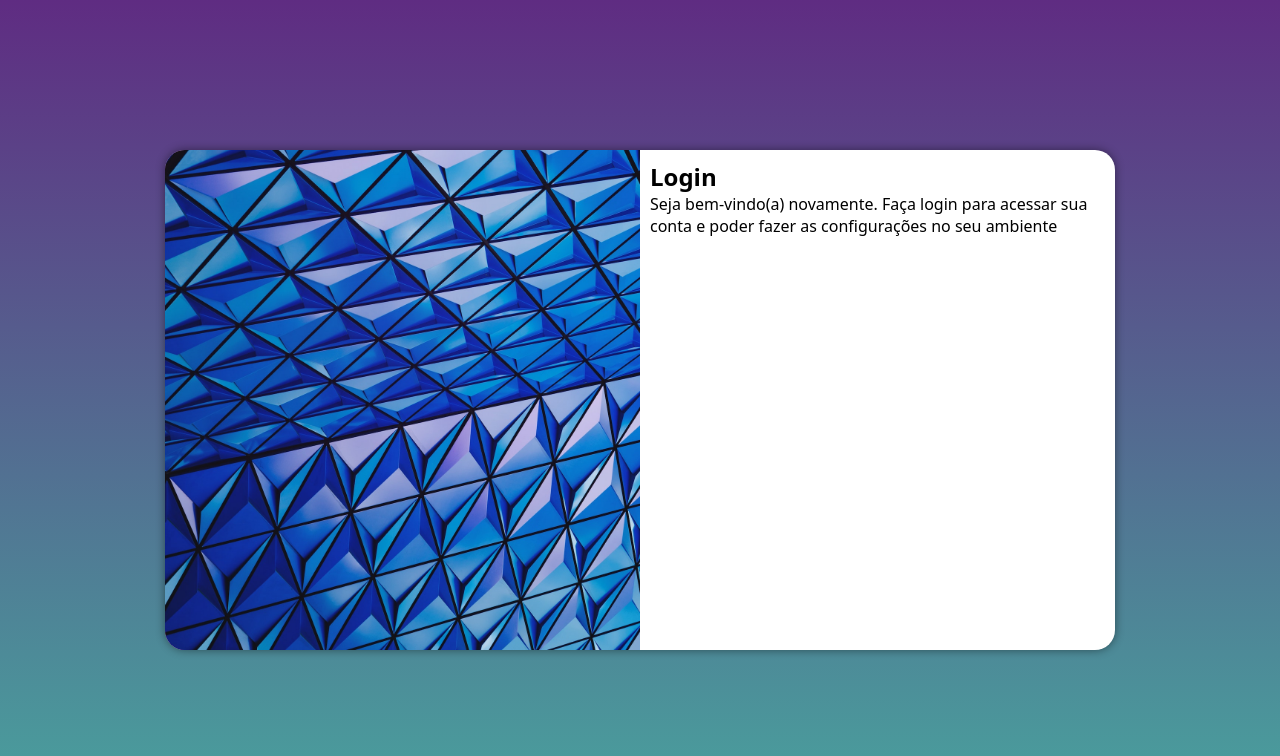
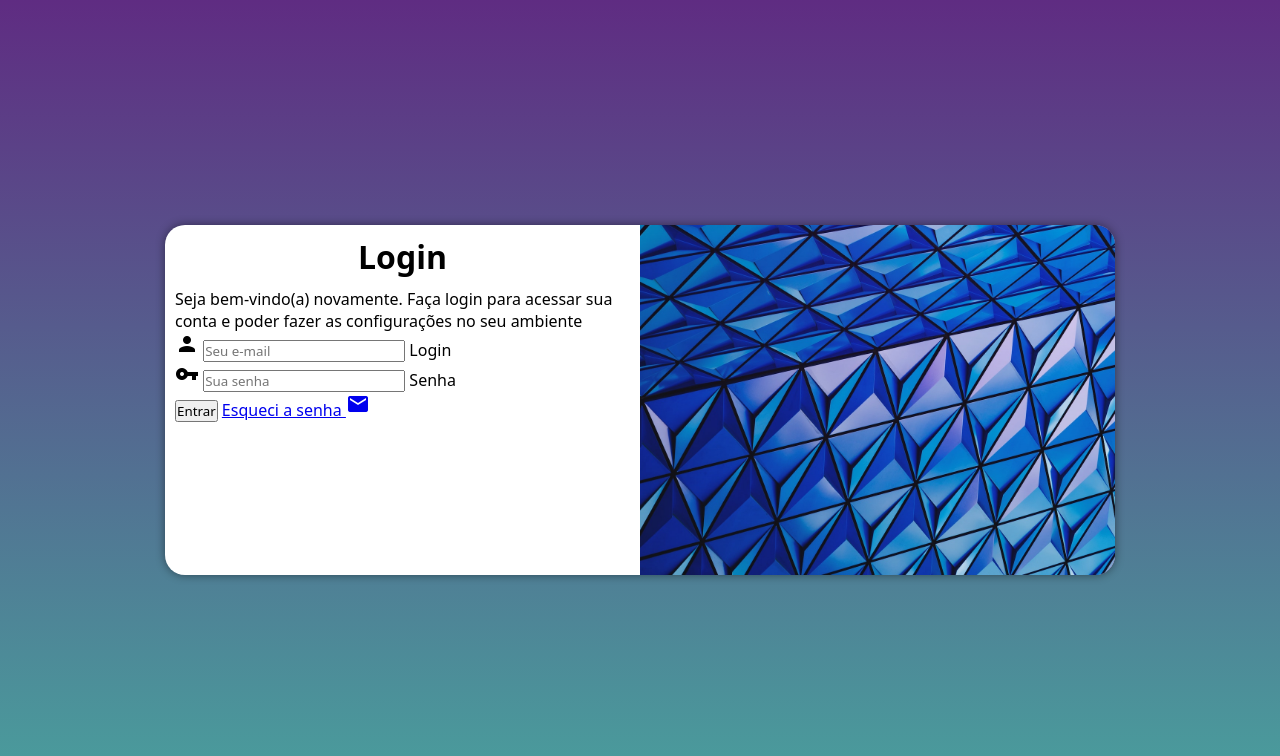
Before and after one commit to erikdody/projeto-login, a plain HTML site: page index.html in a window 1280 px wide. Drawn offline with Linux system fonts and the light colour scheme.

Commit message:
adicionei o formulario

```diff
--- a/index.html
+++ b/index.html
@@ -6,6 +6,8 @@
     <title>Login</title>
     <link rel="stylesheet" href="styles/style.css">
     <link rel="stylesheet" href="styles/media-query.css">
+    <link href="https://fonts.googleapis.com/icon?family=Material+Icons"
+      rel="stylesheet">
 </head>
 <body>
     <main>
@@ -16,8 +18,26 @@
             <div id="formulario">
                 <h1>Login</h1>
                 <p>Seja bem-vindo(a) novamente. Faça login para acessar sua conta e poder fazer as configurações no seu ambiente</p>
-                <form action="login.php" method="post">
+                <form action="login.php" method="post" autocomplete="on">
+                    <div class="campo">
+                        <span class="material-icons">person</span>
 
+                        <input type="email" name="login" id="ilogin" placeholder="Seu e-mail" autocomplete="email" required maxlength="30">
+                            <label for="ilogin">Login</label>
+                    </div>
+
+                    <div class="campo">
+                        <span class="material-icons">vpn_key</span>
+
+                        <input type="password" name="senha" id="isenha" placeholder="Sua senha" autocomplete="current-password" required minlength="8" maxlength="20">
+
+                        <label for="isenha">Senha</label>
+                    </div>
+
+                    <input type="submit" value="Entrar">
+                    <a href="esqueci.html">Esqueci a senha <span class="material-icons">mail</span>
+
+                    </a>
                 </form>
             </div>
         </section>
--- a/styles/media-query.css
+++ b/styles/media-query.css
@@ -3,22 +3,20 @@
 /* Typical Device Breakpoints
 ------------------------------
 Pequenas telas: até 600px
-
 Celular: de 600px até 768px
-Tablet: de 768px até 992px
-Desktop: de 992px até 1200px
-------------------------------
-Grandes telas: Acima de 1200px
-
+Tablet: 768px até 992px
+Desktop: 992px até 1200px
+Grandes telas: acima de 1200px
 */
 
-@media screen and (min-width: 768px) and (max-width: 992px) {
+@media screen and (min-width: 768px) and (max-width: 992px) { /* CONFIGURAÇÃO PARA TABLET */
     body {
         background-image: linear-gradient(to top, #49a09d, #5f2c82);
     }
 
     section#login {
         width: 80vw;
+        height: 280px;
     }
 
     section#login > div#imagem {
@@ -33,23 +31,33 @@ Grandes telas: Acima de 1200px
     }
 }
 
-@media screen and (min-width: 992px) {
+@media screen and (min-width: 992px) { /* CONFIGURAÇÕES PARA DESKTOP */
     body {
         background-image: linear-gradient(to top, #49a09d, #5f2c82);
     }
 
     section#login {
         width: 950px;
+        height: 350px;
     }
 
     section#login > div#imagem {
-        float: left;
+        float: right;
         width: 50%;
         height: 100%;
     }
 
     section#login > div#formulario {
-        float: right;
+        float: left;
         width: 50%;
     }
+
+    div#formulario > h1 {
+        font-size: 2em;
+    }
+
+    div#formulario > p {
+        font-size: 1em;
+
+    }
 }
--- a/styles/style.css
+++ b/styles/style.css
@@ -29,7 +29,6 @@ section#login {
     position: absolute;
     top: 50%;
     left: 50%;
-    transform: translate(-50%, -50%);
     overflow: hidden;
 
     background-color: white;
@@ -38,6 +37,7 @@ section#login {
     border-radius: 20px;
     box-shadow: 0px 0px 10px rgba(0, 0, 0, 0.451);
 
+    transform: translate(-50%, -50%);
     transition: width .3s, height .3s;
     transition-timing-function: ease;
 }
@@ -55,3 +55,12 @@ section#login > div#formulario {
     padding: 10px;
 
 }
+
+div#formulario > h1 {
+    text-align: center;
+    margin-bottom: 10px;
+}
+
+div#formulario > p {
+    font-size: 0.8em;
+}
```
